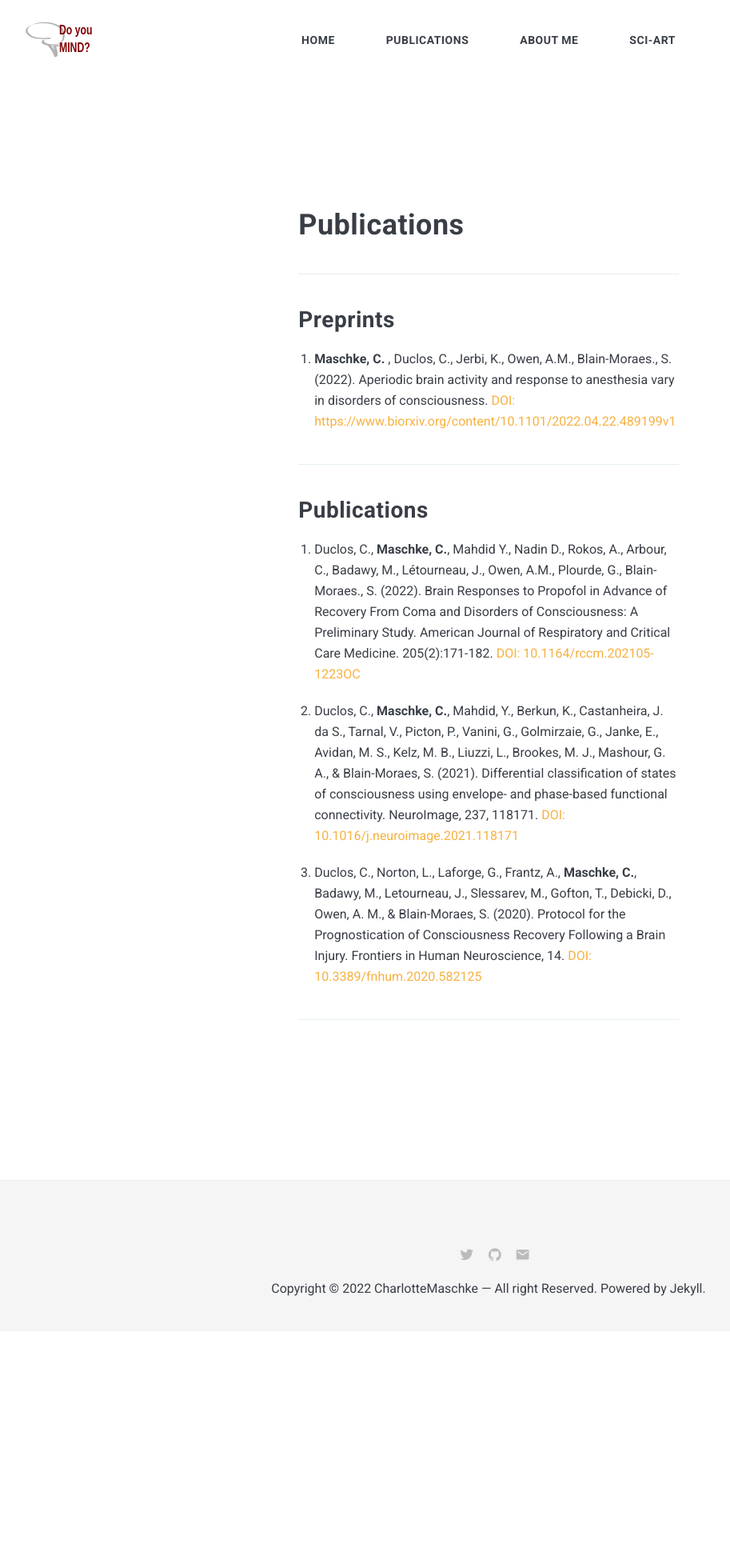
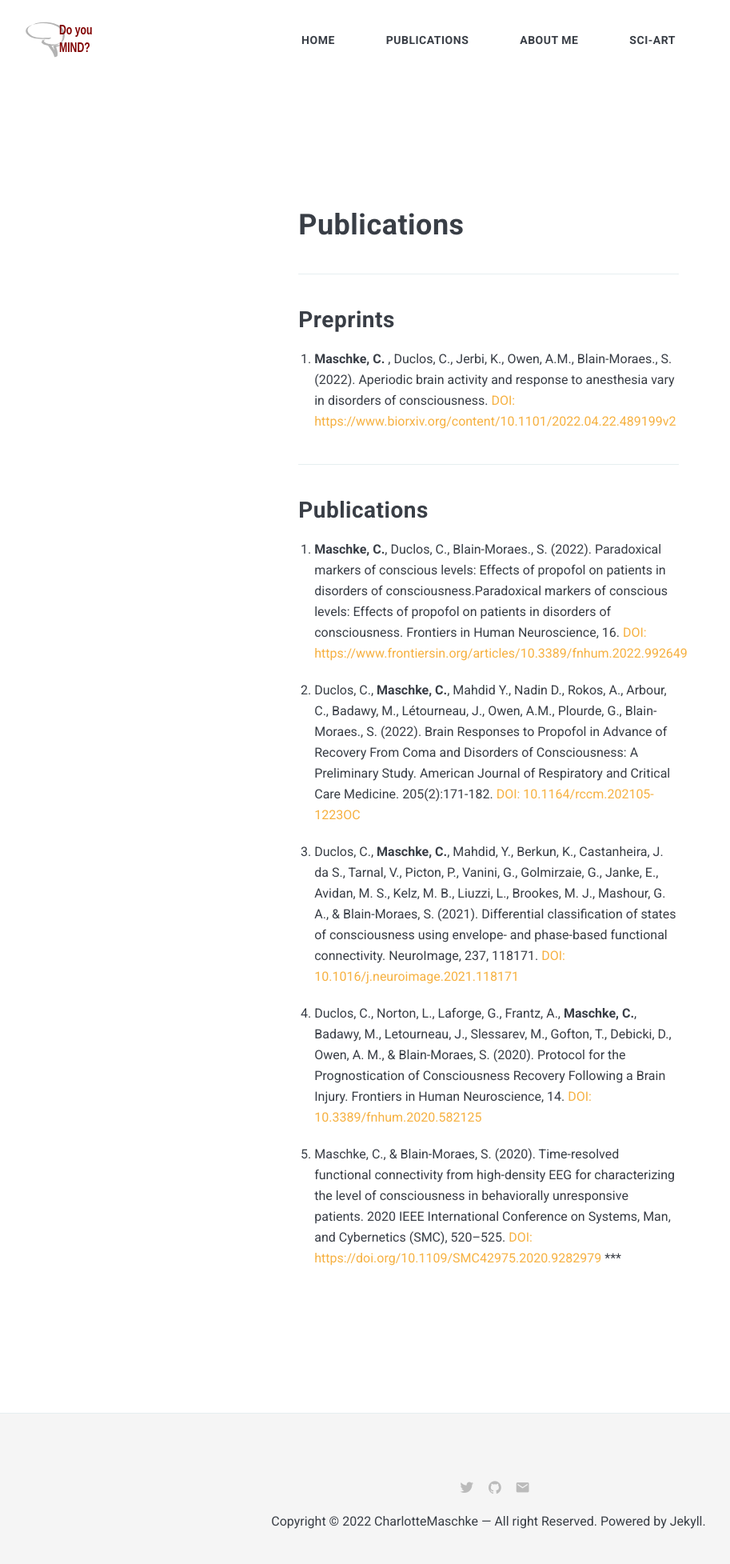
Before and after one commit to CharlotteMaschke/CharlotteMaschke.github.io, a Jekyll site: the page built from _pages/Publications.md, in a window 1280 px wide. Shown: the whole page at 80% size, without its empty margins (29-942 px from the left). Built offline with Jekyll 4.4.1, drawn with Linux system fonts in a browser that asks for light colours; nearby versions of some CDN libraries; before the commit the page ends 1664 px from its top, so only the background shows below that.

Commit message:
update publications

```diff
--- a/_pages/Publications.md
+++ b/_pages/Publications.md
@@ -10,15 +10,18 @@ permalink: /publications/
 
 ## Preprints
 
-1. <strong> Maschke, C. </strong> , Duclos, C., Jerbi, K., Owen, A.M., Blain-Moraes., S. (2022). Aperiodic brain activity and response to anesthesia vary in disorders of consciousness. [ DOI: https://www.biorxiv.org/content/10.1101/2022.04.22.489199v1](https://www.biorxiv.org/content/10.1101/2022.04.22.489199v1){:target="\_blank"}
+1. <strong> Maschke, C. </strong> , Duclos, C., Jerbi, K., Owen, A.M., Blain-Moraes., S. (2022). Aperiodic brain activity and response to anesthesia vary in disorders of consciousness. [ DOI: https://www.biorxiv.org/content/10.1101/2022.04.22.489199v2](https://www.biorxiv.org/content/10.1101/2022.04.22.489199v2){:target="\_blank"}
 
 ***
 ## Publications
 
-1.	Duclos, C., <strong> Maschke, C.</strong>, Mahdid Y., Nadin D., Rokos, A., Arbour, C., Badawy, M., Létourneau, J., Owen, A.M., Plourde, G., Blain-Moraes., S. (2022). Brain Responses to Propofol in Advance of Recovery From Coma and Disorders of Consciousness: A Preliminary Study. American Journal of Respiratory and Critical Care Medicine. 205(2):171-182.[ DOI: 10.1164/rccm.202105-1223OC](10.1164/rccm.202105-1223OC){:target="\_blank"}
+1.	<strong> Maschke, C.</strong>, Duclos, C., Blain-Moraes., S. (2022). Paradoxical markers of conscious levels: Effects of propofol on patients in disorders of consciousness.Paradoxical markers of conscious levels: Effects of propofol on patients in disorders of consciousness. Frontiers in Human Neuroscience, 16. [DOI: https://www.frontiersin.org/articles/10.3389/fnhum.2022.992649](https://www.frontiersin.org/articles/10.3389/fnhum.2022.992649)
 
-2.	Duclos, C., <strong> Maschke, C.</strong>, Mahdid, Y., Berkun, K., Castanheira, J. da S., Tarnal, V., Picton, P., Vanini, G., Golmirzaie, G., Janke, E., Avidan, M. S., Kelz, M. B., Liuzzi, L., Brookes, M. J., Mashour, G. A., & Blain-Moraes, S. (2021). Differential classification of states of consciousness using envelope- and phase-based functional connectivity. NeuroImage, 237, 118171. [ DOI: 10.1016/j.neuroimage.2021.118171](10.1016/j.neuroimage.2021.118171){:target="\_blank"}
+2.  Duclos, C., <strong> Maschke, C.</strong>, Mahdid Y., Nadin D., Rokos, A., Arbour, C., Badawy, M., Létourneau, J., Owen, A.M., Plourde, G., Blain-Moraes., S. (2022). Brain Responses to Propofol in Advance of Recovery From Coma and Disorders of Consciousness: A Preliminary Study. American Journal of Respiratory and Critical Care Medicine. 205(2):171-182.[ DOI: 10.1164/rccm.202105-1223OC](10.1164/rccm.202105-1223OC){:target="\_blank"}
 
-3.	Duclos, C., Norton, L., Laforge, G., Frantz, A., <strong> Maschke, C.</strong>, Badawy, M., Letourneau, J., Slessarev, M., Gofton, T., Debicki, D., Owen, A. M., & Blain-Moraes, S. (2020). Protocol for the Prognostication of Consciousness Recovery Following a Brain Injury. Frontiers in Human Neuroscience, 14. [ DOI: 10.3389/fnhum.2020.582125](10.3389/fnhum.2020.582125){:target="\_blank"}
+3.	Duclos, C., <strong> Maschke, C.</strong>, Mahdid, Y., Berkun, K., Castanheira, J. da S., Tarnal, V., Picton, P., Vanini, G., Golmirzaie, G., Janke, E., Avidan, M. S., Kelz, M. B., Liuzzi, L., Brookes, M. J., Mashour, G. A., & Blain-Moraes, S. (2021). Differential classification of states of consciousness using envelope- and phase-based functional connectivity. NeuroImage, 237, 118171. [ DOI: 10.1016/j.neuroimage.2021.118171](10.1016/j.neuroimage.2021.118171){:target="\_blank"}
 
+4.	Duclos, C., Norton, L., Laforge, G., Frantz, A., <strong> Maschke, C.</strong>, Badawy, M., Letourneau, J., Slessarev, M., Gofton, T., Debicki, D., Owen, A. M., & Blain-Moraes, S. (2020). Protocol for the Prognostication of Consciousness Recovery Following a Brain Injury. Frontiers in Human Neuroscience, 14. [ DOI: 10.3389/fnhum.2020.582125](10.3389/fnhum.2020.582125){:target="\_blank"}
+
+5.	Maschke, C., & Blain-Moraes, S. (2020). Time-resolved functional connectivity from high-density EEG for characterizing the level of consciousness in behaviorally unresponsive patients. 2020 IEEE International Conference on Systems, Man, and Cybernetics (SMC), 520–525. [DOI: https://doi.org/10.1109/SMC42975.2020.9282979](https://doi.org/10.1109/SMC42975.2020.9282979)
 ***
```
Also changed, not shown: _pages/about.md (+1 -1 lines).
